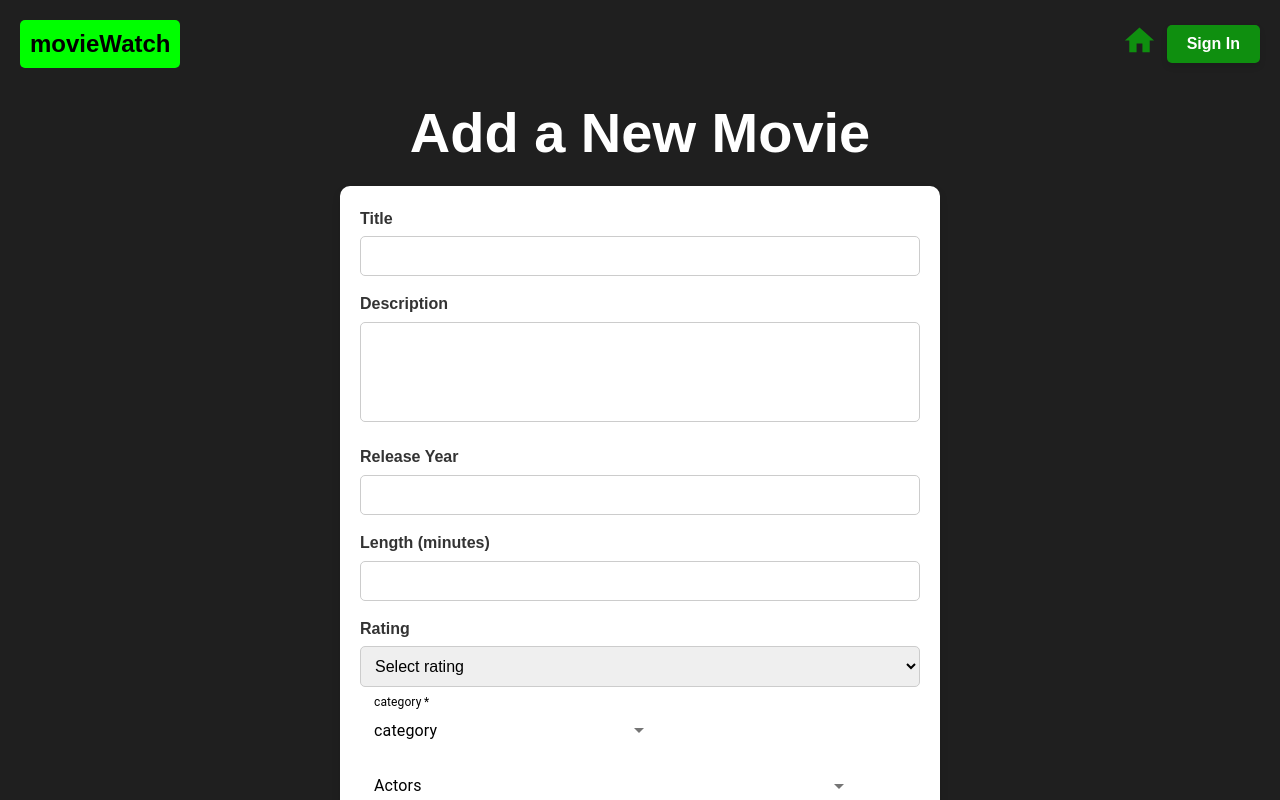
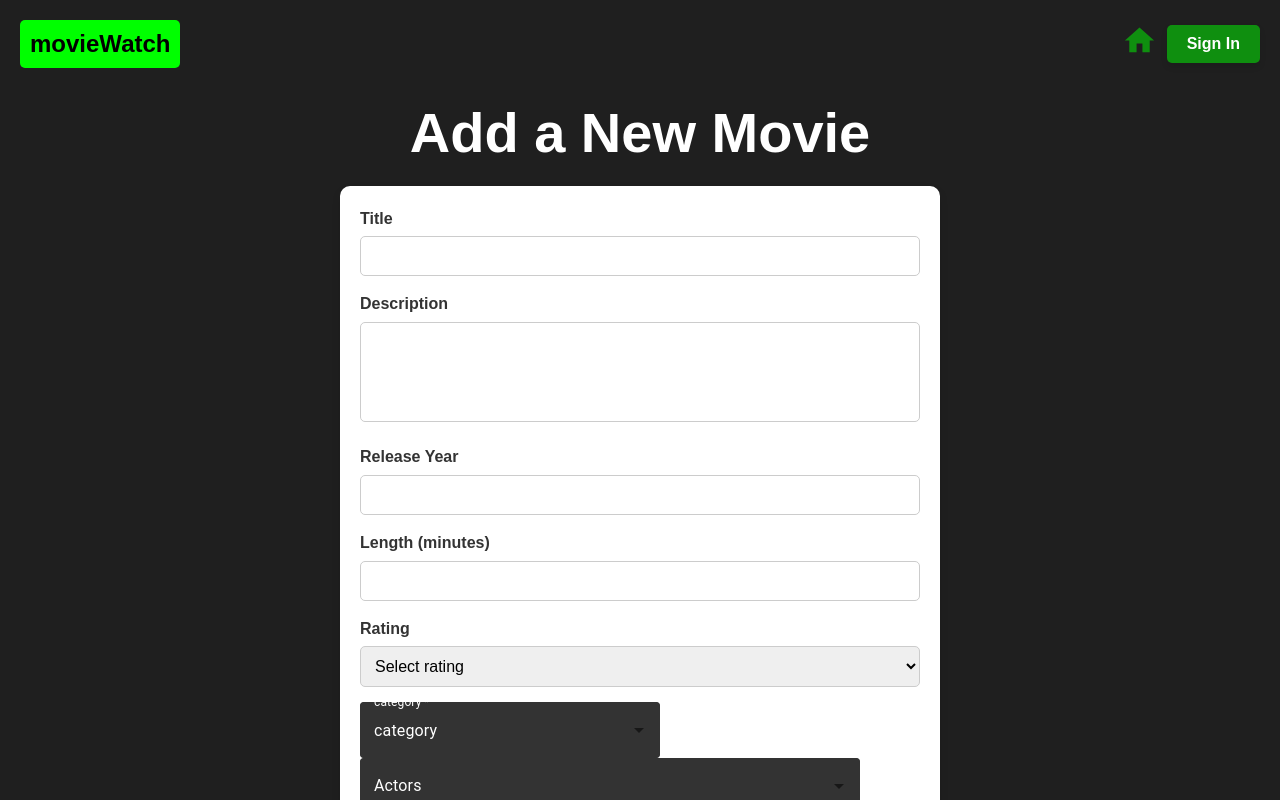
Before and after one commit to Abigailuzan/PSproject6, a React (Create React App) app in the folder my-react-app/: page /add-movie in a window 1280 px wide. Shown: the top 800 px of the page. Built offline with nearby package versions, Linux system fonts and the light colour scheme; no server answers.

Commit message:
database backup

```diff
--- a/my-react-app/src/Conponents/EditMovieForm.jsx
+++ b/my-react-app/src/Conponents/EditMovieForm.jsx
@@ -117,7 +117,7 @@ function EditMovieForm({ movie, onSubmit, categoryList, actorsList }) {
                 </div>
 
                 {/* Autocomplete for Category */}
-                <Autocomplete
+                <Autocomplete className='filter-edit'
                     value={category}
                     onChange={(e, newValue) => setCategory(newValue)}
                     options={categoryList}
@@ -127,7 +127,7 @@ function EditMovieForm({ movie, onSubmit, categoryList, actorsList }) {
                 />
 
                 {/* Autocomplete for Actors with Checkboxes */}
-                <Autocomplete
+                <Autocomplete className='filter-edit'
                     multiple
                     id="checkboxes-tags-demo"
                     options={actorsList}
--- a/my-react-app/src/Styles/MovieForm.css
+++ b/my-react-app/src/Styles/MovieForm.css
@@ -65,20 +65,20 @@
   background-color: #32cd32;
 }
 
-.MuiAutocomplete-root .MuiOutlinedInput-root {
+.filter-edit .MuiOutlinedInput-root {
   background-color: white !important;
   color: black !important;
 }
 
-.MuiAutocomplete-root .MuiOutlinedInput-notchedOutline {
+.filter-edit .MuiOutlinedInput-notchedOutline {
   border-color: white !important;
 }
 
-.MuiAutocomplete-root .MuiInputLabel-root {
+.filter-edit .MuiInputLabel-root {
   color: black !important;
 }
 
-.MuiAutocomplete-root .MuiInputBase-input {
+.filter-edit .MuiInputBase-input {
   color: black !important;
 }
 @media (max-width: 768px) {
```
